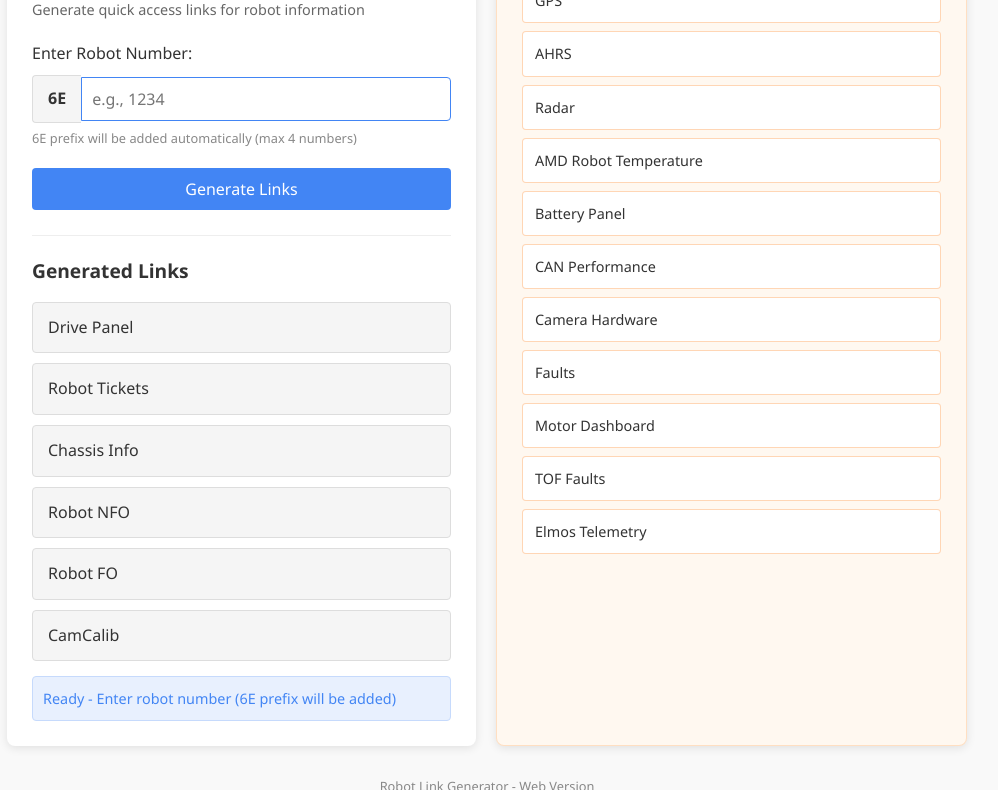
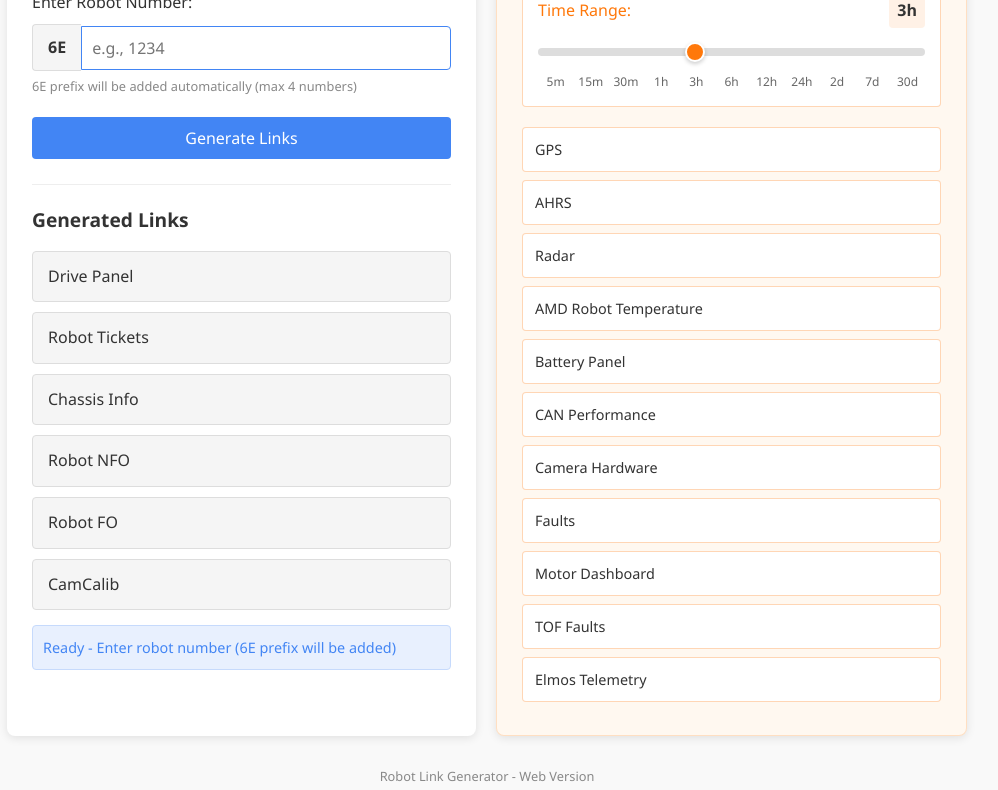
Before and after one commit to mahmudhassan43-gif/Robotic, a plain HTML site: page index.html in a window 1280 px wide. Shown: the part 159-949 px from the top of the page, without its empty margins (153-1151 px from the left). Drawn offline with Linux system fonts and the light colour scheme.

Commit message:
Modify title and implement time range slider
Updated the title and added time range slider functionality.

```diff
--- a/index.html
+++ b/index.html
@@ -3,7 +3,7 @@
 <head>
     <meta charset="UTF-8">
     <meta name="viewport" content="width=device-width, initial-scale=1.0">
-    <title>Robot Link Generator - Finland</title>
+    <title>Robot Link Generator - Web Version</title>
     <style>
         :root {
             --primary-color: #4285f4;
@@ -271,12 +271,86 @@
                 flex-direction: column;
             }
         }
+
+        /* Time Range Slider Styles */
+        .time-range-container {
+            margin-bottom: 20px;
+            padding: 15px;
+            background-color: white;
+            border-radius: var(--border-radius);
+            border: 1px solid rgba(255, 120, 10, 0.3);
+        }
+
+        .time-range-label {
+            display: flex;
+            justify-content: space-between;
+            align-items: center;
+            margin-bottom: 10px;
+        }
+
+        .time-range-label span {
+            font-weight: 500;
+            color: var(--grafana-orange);
+        }
+
+        .time-range-value {
+            font-weight: bold;
+            color: var(--dark-gray);
+            background-color: rgba(255, 120, 10, 0.1);
+            padding: 4px 8px;
+            border-radius: 4px;
+        }
+
+        .time-slider {
+            width: 100%;
+            height: 8px;
+            -webkit-appearance: none;
+            appearance: none;
+            background: #ddd;
+            outline: none;
+            border-radius: 4px;
+        }
+
+        .time-slider::-webkit-slider-thumb {
+            -webkit-appearance: none;
+            appearance: none;
+            width: 20px;
+            height: 20px;
+            border-radius: 50%;
+            background: var(--grafana-orange);
+            cursor: pointer;
+            border: 2px solid white;
+            box-shadow: 0 2px 4px rgba(0,0,0,0.2);
+        }
+
+        .time-slider::-moz-range-thumb {
+            width: 20px;
+            height: 20px;
+            border-radius: 50%;
+            background: var(--grafana-orange);
+            cursor: pointer;
+            border: 2px solid white;
+            box-shadow: 0 2px 4px rgba(0,0,0,0.2);
+        }
+
+        .time-steps {
+            display: flex;
+            justify-content: space-between;
+            margin-top: 8px;
+            font-size: 0.75rem;
+            color: #666;
+        }
+
+        .time-step {
+            text-align: center;
+            flex: 1;
+        }
     </style>
 </head>
 <body>
     <div class="main-container">
         <div class="container">
-            <h1>Robot Link Generator Finland</h1>
+            <h1>Robot Link Generator</h1>
             <p class="subtitle">Generate quick access links for robot information</p>
 
             <div class="input-group">
@@ -310,6 +384,27 @@
             <h2 class="grafana-title">Grafana Dashboards</h2>
             <p class="subtitle">Quick access to robot monitoring dashboards</p>
 
+            <div class="time-range-container">
+                <div class="time-range-label">
+                    <span>Time Range:</span>
+                    <div class="time-range-value" id="time-range-value">3h</div>
+                </div>
+                <input type="range" min="0" max="10" value="4" class="time-slider" id="time-slider">
+                <div class="time-steps">
+                    <div class="time-step">5m</div>
+                    <div class="time-step">15m</div>
+                    <div class="time-step">30m</div>
+                    <div class="time-step">1h</div>
+                    <div class="time-step">3h</div>
+                    <div class="time-step">6h</div>
+                    <div class="time-step">12h</div>
+                    <div class="time-step">24h</div>
+                    <div class="time-step">2d</div>
+                    <div class="time-step">7d</div>
+                    <div class="time-step">30d</div>
+                </div>
+            </div>
+
             <a href="#" class="grafana-button" id="grafana-1" target="_blank" disabled>GPS</a>
             <a href="#" class="grafana-button" id="grafana-2" target="_blank" disabled>AHRS</a>
             <a href="#" class="grafana-button" id="grafana-3" target="_blank" disabled>Radar</a>
@@ -332,6 +427,9 @@
         document.addEventListener('DOMContentLoaded', function() {
             const robotInput = document.getElementById('robot-number');
             const generateBtn = document.getElementById('generate-btn');
+            const timeSlider = document.getElementById('time-slider');
+            const timeRangeValue = document.getElementById('time-range-value');
+
             const linkButtons = [
                 document.getElementById('link-1'),
                 document.getElementById('link-2'),
@@ -340,6 +438,7 @@
                 document.getElementById('link-5'),
                 document.getElementById('link-6')
             ];
+
             const grafanaButtons = [
                 document.getElementById('grafana-1'),
                 document.getElementById('grafana-2'),
@@ -353,8 +452,17 @@
                 document.getElementById('grafana-10'),
                 document.getElementById('grafana-11')
             ];
+
             const statusDiv = document.getElementById('status');
             const errorMessage = document.getElementById('number-error');
+
+            // Time range options
+            const timeRanges = [
+                "5m", "15m", "30m", "1h", "3h", "6h", "12h", "24h", "2d", "7d", "30d"
+            ];
+
+            // Set initial time range value
+            timeRangeValue.textContent = timeRanges[4]; // Default to 3h
 
             // Function to validate input (only numbers, max 4 digits)
             function validateInput(input) {
@@ -404,9 +512,13 @@
                     robotName = "6E" + robotNumber;
                 }
 
+                // Get current time range
+                const timeRangeIndex = parseInt(timeSlider.value);
+                const timeRange = timeRanges[timeRangeIndex];
+
                 // Generate links
                 const links = createLinks(robotName);
-                const grafanaLinks = createGrafanaLinks(robotName);
+                const grafanaLinks = createGrafanaLinks(robotName, timeRange);
 
                 // Update link buttons
                 const descriptions = ["Drive Panel", "Robot Tickets", "Chassis Info", "Robot NFO", "Robot FO", "CamCalib"];
@@ -424,7 +536,7 @@
                     btn.removeAttribute('disabled');
                 });
 
-                updateStatus(`Generated links for '${robotName}'`, 'info');
+                updateStatus(`Generated links for '${robotName}' with time range: ${timeRange}`, 'info');
             }
 
             // Function to create the actual links
@@ -441,22 +553,22 @@
                 ];
             }
 
-            // Function to create Grafana links
-            function createGrafanaLinks(robotName) {
+            // Function to create Grafana links with time range
+            function createGrafanaLinks(robotName, timeRange) {
                 const robotId = `amd-${robotName.toLowerCase()}`;
 
                 return [
-                    `https://grafana.tools.starship.xyz/d/wIl-RYRik/gps?orgId=1&from=now-3h&to=now&timezone=Europe%2FHelsinki&var-robots=${robotId}`,
-                    `https://grafana.tools.starship.xyz/d/Ml7qi5EMk/ahrs-single-robot?orgId=1&from=now-2d&to=now&timezone=Europe%2FHelsinki&var-Robot=${robotId}`,
-                    `http://grafana.tools.starship.xyz/d/YaJCzEEik/radar?orgId=1&from=now-6h&to=now&timezone=Europe%2FHelsinki&var-robots=${robotId}`,
-                    `https://grafana.tools.starship.xyz/d/CypLJTdZz/amd-robots-temperature?orgId=1&from=now-30m&to=now&timezone=Europe%2FHelsinki&var-Robot=${robotId}`,
-                    `https://grafana.tools.starship.xyz/d/zxND994Mz/battery-panel?orgId=1&from=now-1h&to=now&timezone=Europe%2FHelsinki&var-batteryName=&var-chargerName=&var-botName=${robotId}`,
-                    `https://grafana.tools.starship.xyz/d/1cJlr0_Zz/can-performance?orgId=1&from=now-30d&to=now&timezone=Europe%2FHelsinki&var-Device=$__all&var-Robot=${robotId}`,
-                    `https://grafana.tools.starship.xyz/d/Yowl7YGGz/camera-hardware-status?orgId=1&from=now-1h&to=now&timezone=Europe%2FHelsinki&refresh=1m&var-robots=${robotId}`,
-                    `https://grafana.tools.starship.xyz/d/b5r0kyQZz/faults?orgId=1&from=now-6h&to=now&timezone=Europe%2FHelsinki&var-hw_platform=$__all&var-robots=${robotId}&var-group=none&var-update_path=$__all&var-component=uriel`,
-                    `https://grafana.tools.starship.xyz/d/34rK_x27z/motor-dashboard?orgId=1&from=now-7d&to=now&timezone=Europe%2FHelsinki&var-host=${robotId}`,
-                    `https://grafana.tools.starship.xyz/d/emYR9CK4k/tof-fault-dashboard?orgId=1&from=now-24h&to=now&timezone=Europe%2FHelsinki&var-robots=${robotId}`,
-                    `https://grafana.tools.starship.xyz/d/cdp9bsbvkp0qob/ultrasonic-elmos-telemetry?orgId=1&from=now-6h&to=now&timezone=Europe%2FHelsinki&var-host=${robotId}`
+                    `https://grafana.tools.starship.xyz/d/wIl-RYRik/gps?orgId=1&from=now-${timeRange}&to=now&timezone=Europe%2FHelsinki&var-robots=${robotId}`,
+                    `https://grafana.tools.starship.xyz/d/Ml7qi5EMk/ahrs-single-robot?orgId=1&from=now-${timeRange}&to=now&timezone=Europe%2FHelsinki&var-Robot=${robotId}`,
+                    `http://grafana.tools.starship.xyz/d/YaJCzEEik/radar?orgId=1&from=now-${timeRange}&to=now&timezone=Europe%2FHelsinki&var-robots=${robotId}`,
+                    `https://grafana.tools.starship.xyz/d/CypLJTdZz/amd-robots-temperature?orgId=1&from=now-${timeRange}&to=now&timezone=Europe%2FHelsinki&var-Robot=${robotId}`,
+                    `https://grafana.tools.starship.xyz/d/zxND994Mz/battery-panel?orgId=1&from=now-${timeRange}&to=now&timezone=Europe%2FHelsinki&var-batteryName=&var-chargerName=&var-botName=${robotId}`,
+                    `https://grafana.tools.starship.xyz/d/1cJlr0_Zz/can-performance?orgId=1&from=now-${timeRange}&to=now&timezone=Europe%2FHelsinki&var-Device=$__all&var-Robot=${robotId}`,
+                    `https://grafana.tools.starship.xyz/d/Yowl7YGGz/camera-hardware-status?orgId=1&from=now-${timeRange}&to=now&timezone=Europe%2FHelsinki&refresh=1m&var-robots=${robotId}`,
+                    `https://grafana.tools.starship.xyz/d/b5r0kyQZz/faults?orgId=1&from=now-${timeRange}&to=now&timezone=Europe%2FHelsinki&var-hw_platform=$__all&var-robots=${robotId}&var-group=none&var-update_path=$__all&var-component=uriel`,
+                    `https://grafana.tools.starship.xyz/d/34rK_x27z/motor-dashboard?orgId=1&from=now-${timeRange}&to=now&timezone=Europe%2FHelsinki&var-host=${robotId}`,
+                    `https://grafana.tools.starship.xyz/d/emYR9CK4k/tof-fault-dashboard?orgId=1&from=now-${timeRange}&to=now&timezone=Europe%2FHelsinki&var-robots=${robotId}`,
+                    `https://grafana.tools.starship.xyz/d/cdp9bsbvkp0qob/ultrasonic-elmos-telemetry?orgId=1&from=now-${timeRange}&to=now&timezone=Europe%2FHelsinki&var-host=${robotId}`
                 ];
             }
 
@@ -468,6 +580,17 @@
 
             // Event listeners
             generateBtn.addEventListener('click', generateLinks);
+
+            // Time slider event listener
+            timeSlider.addEventListener('input', function() {
+                const timeRangeIndex = parseInt(this.value);
+                timeRangeValue.textContent = timeRanges[timeRangeIndex];
+
+                // Regenerate Grafana links if robot number is already entered
+                if (robotInput.value.trim().length === 4 && /^\d+$/.test(robotInput.value.trim())) {
+                    generateLinks();
+                }
+            });
 
             robotInput.addEventListener('keypress', function(e) {
                 // Allow only numeric characters
```
